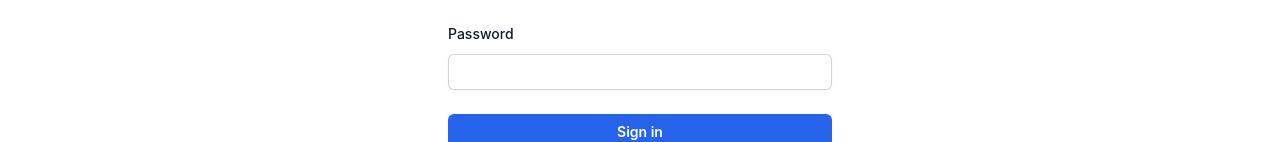
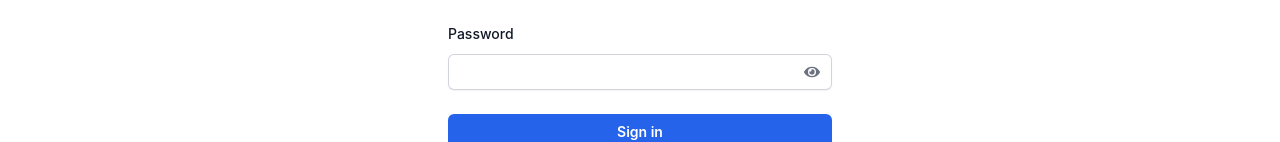
Before and after one commit to benhagg/frontendIntex, a React (Vite) app: page /login in a window 1280 px wide. Shown: the part 322-464 px from the top of the page. Built offline with nearby package versions, Linux system fonts and the light colour scheme.

Commit message:
Add password visibility toggle to login page

```diff
--- a/src/pages/Login.tsx
+++ b/src/pages/Login.tsx
@@ -4,6 +4,7 @@ import { useAuth } from '../contexts/AuthContext';
 import { useForm } from 'react-hook-form';
 import { toast } from 'react-toastify';
 import Layout from '../components/Layout';
+import { FaEye, FaEyeSlash } from 'react-icons/fa';
 
 interface LoginFormData {
   email: string;
@@ -14,6 +15,7 @@ const Login: React.FC = () => {
   const { login } = useAuth();
   const navigate = useNavigate();
   const [isLoading, setIsLoading] = useState(false);
+  const [showPassword, setShowPassword] = useState(false);
 
   const {
     register,
@@ -75,18 +77,29 @@ const Login: React.FC = () => {
                   Password
                 </label>
               </div>
-              <div className="mt-2">
+              <div className="mt-2 relative">
                 <input
                   id="password"
-                  type="password"
+                  type={showPassword ? "text" : "password"}
                   autoComplete="current-password"
                   {...register('password', {
                     required: 'Password is required',
                   })}
-                  className="block w-full rounded-md border-0 py-1.5 shadow-sm ring-1 ring-inset ring-gray-300 placeholder:text-gray-400 focus:ring-2 focus:ring-inset focus:ring-blue-600 sm:text-sm sm:leading-6 bg-white dark:bg-gray-800 text-gray-900 dark:text-white"
+                  className="block w-full rounded-md border-0 py-1.5 pr-10 shadow-sm ring-1 ring-inset ring-gray-300 placeholder:text-gray-400 focus:ring-2 focus:ring-inset focus:ring-blue-600 sm:text-sm sm:leading-6 bg-white dark:bg-gray-800 text-gray-900 dark:text-white"
                 />
+                <button
+                  type="button"
+                  className="absolute inset-y-0 right-0 pr-3 flex items-center"
+                  onClick={() => setShowPassword(!showPassword)}
+                >
+                  {showPassword ? (
+                    <FaEyeSlash className="text-gray-500 dark:text-gray-400" />
+                  ) : (
+                    <FaEye className="text-gray-500 dark:text-gray-400" />
+                  )}
+                </button>
                 {errors.password && (
-                  <p className="mt-2 text-sm text-red-600">{errors.password.message}</p>
+                  <p className="mt-2 text-sm text-red-600 dark:text-red-400">{errors.password.message}</p>
                 )}
               </div>
             </div>
```
